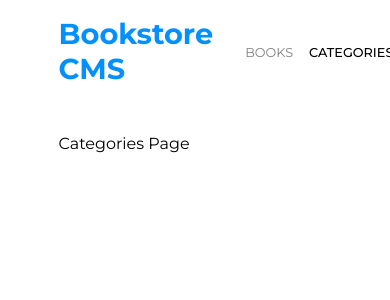
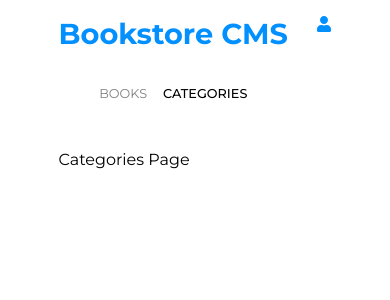
Before and after one commit to kwesiObuobi/bookstore, a React (Create React App) app: page /categories in a window 390 px wide. Shown: the top 300 px of the page. Built offline with nearby package versions, Linux system fonts and the light colour scheme.

Commit message:
Fix orientation of Navbar on small devices

```diff
--- a/src/styles/navbar.css
+++ b/src/styles/navbar.css
@@ -40,3 +40,13 @@
   color: black;
   font-weight: 500;
 }
+
+@media screen and (max-width: 700px) {
+  .logo-and-links {
+    flex-direction: column;
+  }
+
+  .navbar {
+    align-items: flex-start;
+  }
+}
```
